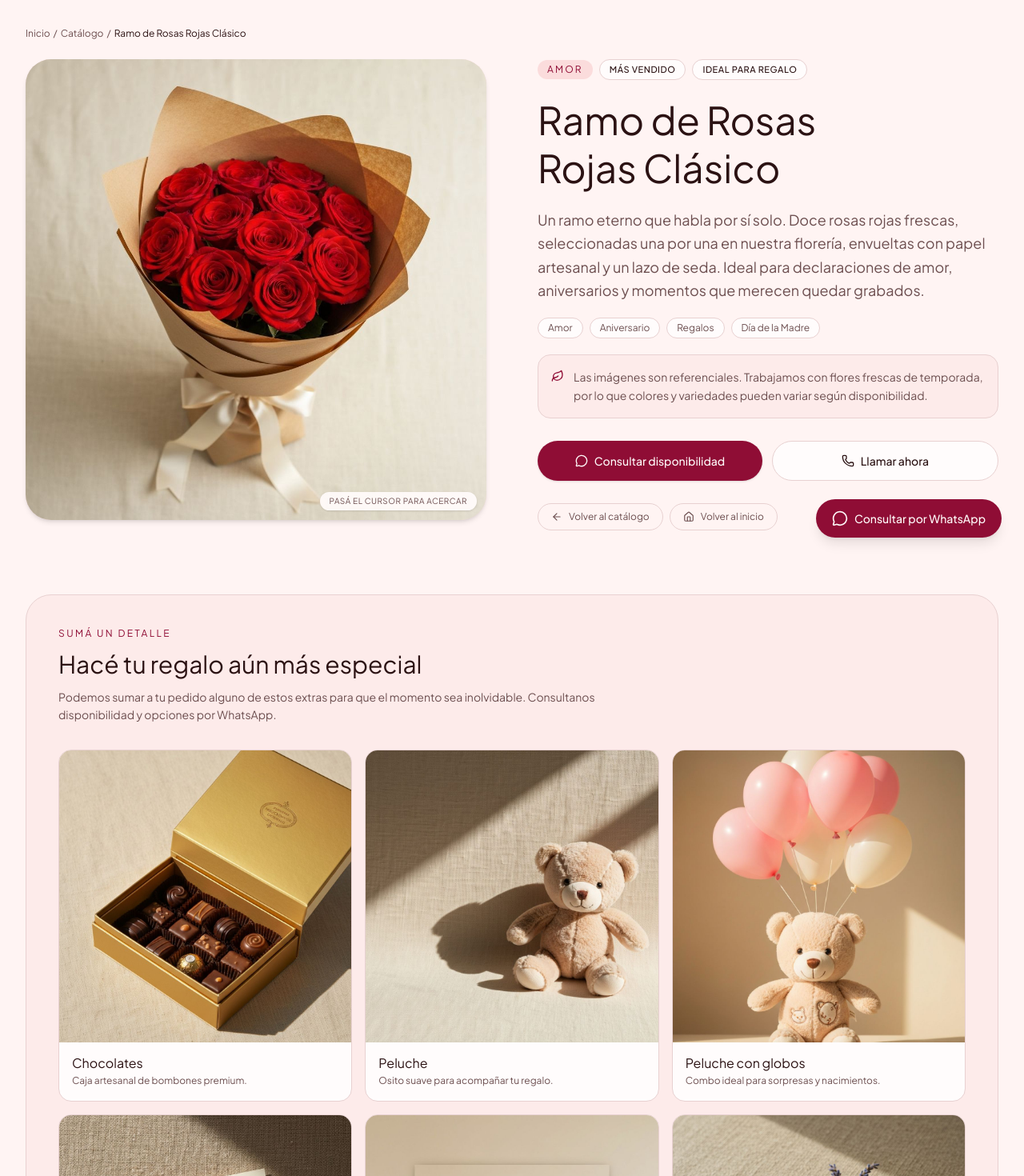
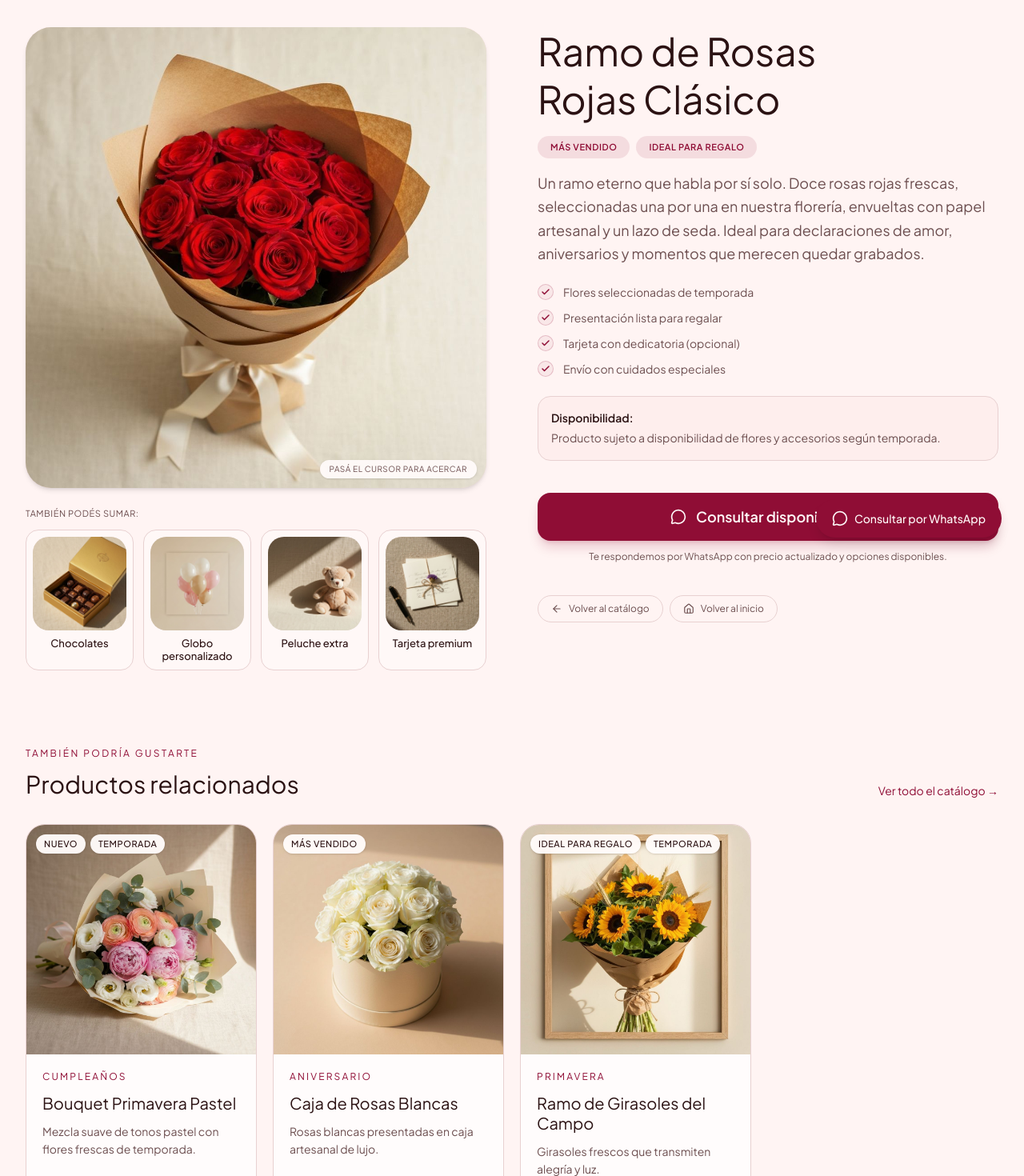
Before and after one commit to valenciafacundo/floreria-la-rosa, a Next.js app: page /productos/ramo-rosas-rojas-clasico in a window 1280 px wide. Shown: the part 100-1570 px from the top of the page at 80% size. Built offline with nearby package versions, Linux system fonts and the light colour scheme; a web font is replaced by a local one.

Commit message:
Eliminar el componente ExtrasSection y agregar ProductExtrasInline para mostrar opciones de extras en línea en ProductDetail

```diff
--- a/components/extras-section/extras-section.tsx
+++ /dev/null
@@ -1,98 +0,0 @@
-import Image from 'next/image'
-import { MessageCircle } from 'lucide-react'
-import { whatsappForProduct } from '@/helpers/whatsapp'
-
-const extras = [
-  {
-    label: 'Chocolates',
-    description: 'Caja artesanal de bombones premium.',
-    image: '/extras/chocolates.jpg',
-    alt: 'Caja de chocolates artesanales premium en estuche dorado y crema',
-  },
-  {
-    label: 'Peluche',
-    description: 'Osito suave para acompañar tu regalo.',
-    image: '/extras/peluche.jpg',
-    alt: 'Osito de peluche suave color beige sobre fondo crema',
-  },
-  {
-    label: 'Peluche con globos',
-    description: 'Combo ideal para sorpresas y nacimientos.',
-    image: '/extras/peluche-globos.jpg',
-    alt: 'Osito de peluche sosteniendo globos pastel rosados y crema',
-  },
-  {
-    label: 'Tarjeta personalizada',
-    description: 'Escribimos tu mensaje a mano con caligrafía.',
-    image: '/extras/tarjeta.jpg',
-    alt: 'Tarjeta artesanal color crema con caligrafía cursiva y flor seca',
-  },
-  {
-    label: 'Globos',
-    description: 'Bouquet de globos en tonos a elección.',
-    image: '/extras/globos.jpg',
-    alt: 'Conjunto de globos de helio en tonos pastel crema y rosado',
-  },
-  {
-    label: 'Mensaje personalizado',
-    description: 'Etiqueta con tu dedicatoria al ramo.',
-    image: '/extras/mensaje.jpg',
-    alt: 'Etiqueta de papel atada con hilo a una rama de lavanda seca',
-  },
-]
-
-interface ExtrasSectionProps {
-  productName: string
-}
-
-export function ExtrasSection({ productName }: ExtrasSectionProps) {
-  return (
-    <section className="rounded-[2rem] border border-border bg-secondary/40 p-6 md:p-10">
-      <div className="max-w-2xl">
-        <p className="text-xs uppercase tracking-[0.2em] text-primary">Sumá un detalle</p>
-        <h2 className="mt-3 font-serif text-2xl md:text-3xl">
-          Hacé tu regalo aún más especial
-        </h2>
-        <p className="mt-3 text-sm leading-relaxed text-muted-foreground">
-          Podemos sumar a tu pedido alguno de estos extras para que el momento sea
-          inolvidable. Consultanos disponibilidad y opciones por WhatsApp.
-        </p>
-      </div>
-
-      <ul className="mt-8 grid grid-cols-2 gap-3 md:grid-cols-3 md:gap-4">
-        {extras.map(({ label, description, image, alt }) => (
-          <li
-            key={label}
-            className="group overflow-hidden rounded-2xl border border-border bg-card transition-all hover:-translate-y-1 hover:border-primary/40 hover:shadow-md"
-          >
-            <div className="relative aspect-square w-full overflow-hidden bg-muted">
-              <Image
-                src={image || '/placeholder.svg'}
-                alt={alt}
-                fill
-                sizes="(max-width: 768px) 50vw, (max-width: 1024px) 33vw, 25vw"
-                className="object-cover transition-transform duration-500 group-hover:scale-105"
-              />
-            </div>
-            <div className="p-3 md:p-4">
-              <p className="font-serif text-sm leading-tight md:text-base">{label}</p>
-              <p className="mt-1 hidden text-xs leading-snug text-muted-foreground md:block">
-                {description}
-              </p>
-            </div>
-          </li>
-        ))}
-      </ul>
-
-      <a
-        href={whatsappForProduct(productName)}
-        target="_blank"
-        rel="noopener noreferrer"
-        className="mt-8 inline-flex items-center gap-2 rounded-full bg-primary px-6 py-3 text-sm font-medium text-primary-foreground shadow-sm transition-all hover:scale-[1.02] hover:bg-primary/90"
-      >
-        <MessageCircle className="h-4 w-4" aria-hidden="true" />
-        Consultar extras por WhatsApp
-      </a>
-    </section>
-  )
-}
--- a/components/product-detail/product-detail.tsx
+++ b/components/product-detail/product-detail.tsx
@@ -1,5 +1,12 @@
 import Link from "next/link";
-import { MessageCircle, Phone, ArrowLeft, Home, Leaf } from "lucide-react";
+import {
+  MessageCircle,
+  Phone,
+  ArrowLeft,
+  Home,
+  Leaf,
+  Check,
+} from "lucide-react";
 import { type Product, badgeLabels } from "@/data/products";
 import { whatsappForProduct, PHONE_HREF } from "@/helpers/whatsapp";
 import {
@@ -7,9 +14,9 @@ import {
   getPrimaryOccasion,
   getRelatedProducts,
 } from "@/helpers/products";
-import { ExtrasSection } from "@/components/extras-section/extras-section";
 import { ProductGrid } from "@/components/product-grid/product-grid";
 import { ProductImageZoom } from "@/components/product-detail/product-image-zoom";
+import { ProductExtrasInline } from "@/components/product-detail/product-extras-inline";
 
 interface ProductDetailProps {
   product: Product;
@@ -21,99 +28,81 @@ export function ProductDetail({ product }: ProductDetailProps) {
   return (
     <article className="bg-background">
       <div className="mx-auto max-w-7xl px-4 pb-16 pt-8 md:px-8 md:pb-24 md:pt-12">
-        <nav
-          aria-label="Migas de pan"
-          className="mb-6 text-xs text-muted-foreground"
-        >
-          <ol className="flex flex-wrap items-center gap-1">
-            <li>
-              <Link href="/" className="hover:text-primary">
-                Inicio
-              </Link>
-            </li>
-            <li aria-hidden="true">/</li>
-            <li>
-              <Link href="/#catalogo" className="hover:text-primary">
-                Catálogo
-              </Link>
-            </li>
-            <li aria-hidden="true">/</li>
-            <li className="text-foreground">{product.name}</li>
-          </ol>
-        </nav>
-
         <div className="grid gap-10 md:grid-cols-2 md:gap-12 lg:gap-16">
+          <div className="flex flex-col">
             <ProductImageZoom
               src={product.image}
               alt={`${product.name} - ${product.shortDescription}`}
             />
+            {!product.isCondolence && <ProductExtrasInline />}
+          </div>
 
-          <div className="flex flex-col gap-5">
+          <div className="flex flex-col gap-6">
+            <div className="flex flex-col gap-4">
+              <h1 className="text-balance font-serif text-3xl leading-tight md:text-4xl lg:text-5xl">
+                {product.name}
+              </h1>
+
               <div className="flex flex-wrap items-center gap-2">
-              <span className="rounded-full bg-secondary px-3 py-1 text-xs uppercase tracking-[0.18em] text-primary">
-                {getOccasionLabel(getPrimaryOccasion(product))}
-              </span>
                 {product.badges.map((badge) => (
                   <span
                     key={badge}
-                  className="rounded-full border border-border bg-card px-3 py-1 text-[11px] font-medium uppercase tracking-wider"
+                    className="rounded-full bg-primary/10 px-4 py-1.5 text-[11px] font-semibold uppercase tracking-wider text-primary"
                   >
                     {badgeLabels[badge]}
                   </span>
                 ))}
               </div>
 
-            <h1 className="text-balance font-serif text-3xl leading-tight md:text-4xl lg:text-5xl">
-              {product.name}
-            </h1>
-
               <p className="text-pretty leading-relaxed text-muted-foreground md:text-lg">
                 {product.description}
               </p>
 
-            <div className="flex flex-wrap gap-2 text-xs text-muted-foreground">
-              {product.occasions.map((occasion) => (
-                <span
-                  key={occasion}
-                  className="rounded-full border border-border bg-card px-3 py-1"
+              {product.features && (
+                <ul className="mt-2 space-y-3">
+                  {product.features.map((feature, i) => (
+                    <li
+                      key={i}
+                      className="flex items-center gap-3 text-sm text-muted-foreground"
                     >
-                  {getOccasionLabel(occasion)}
-                </span>
+                      <div className="flex h-5 w-5 items-center justify-center rounded-full border border-primary/20 bg-primary/5">
+                        <Check
+                          className="h-3 w-3 text-primary"
+                          strokeWidth={3}
+                        />
+                      </div>
+                      {feature}
+                    </li>
                   ))}
+                </ul>
+              )}
             </div>
 
-            <div className="flex items-start gap-3 rounded-2xl border border-border bg-secondary/40 p-4 text-sm leading-relaxed text-muted-foreground">
-              <Leaf
-                className="mt-0.5 h-4 w-4 flex-none text-primary"
-                aria-hidden="true"
-              />
-              <p>
-                {product.isCondolence
-                  ? "Coordinamos la entrega directa al velatorio o domicilio con la sobriedad y respeto que el momento merece."
-                  : "Las imágenes son referenciales. Trabajamos con flores frescas de temporada, por lo que colores y variedades pueden variar según disponibilidad."}
+            <div className="rounded-2xl border border-border bg-secondary/30 p-4 text-sm">
+              <p className="font-semibold text-foreground">Disponibilidad:</p>
+              <p className="mt-1 leading-relaxed text-muted-foreground">
+                Producto sujeto a disponibilidad de flores y accesorios según
+                temporada.
               </p>
             </div>
 
-            <div className="mt-2 flex flex-col gap-3 sm:flex-row">
+            <div className="mt-4 flex flex-col gap-3">
               <a
                 href={whatsappForProduct(product.name)}
                 target="_blank"
                 rel="noopener noreferrer"
-                className="inline-flex flex-1 items-center justify-center gap-2 rounded-full bg-primary px-6 py-3.5 text-sm font-medium text-primary-foreground shadow-sm transition-all hover:scale-[1.02] hover:bg-primary/90"
+                className="inline-flex w-full items-center justify-center gap-3 rounded-2xl bg-primary px-8 py-4 text-base font-semibold text-primary-foreground shadow-lg shadow-primary/20 transition-all hover:scale-[1.01] hover:bg-primary/90 md:text-lg"
               >
-                <MessageCircle className="h-4 w-4" aria-hidden="true" />
+                <MessageCircle className="h-5 w-5" aria-hidden="true" />
                 Consultar disponibilidad
               </a>
-              <a
-                href={PHONE_HREF}
-                className="inline-flex flex-1 items-center justify-center gap-2 rounded-full border border-border bg-card px-6 py-3.5 text-sm font-medium text-foreground transition-colors hover:border-primary/40 hover:text-primary"
-              >
-                <Phone className="h-4 w-4" aria-hidden="true" />
-                Llamar ahora
-              </a>
+              <p className="text-center text-xs text-muted-foreground">
+                Te respondemos por WhatsApp con precio actualizado y opciones
+                disponibles.
+              </p>
             </div>
 
-            <div className="mt-2 flex flex-wrap gap-2">
+            <div className="mt-4 flex flex-wrap gap-2">
               <Link
                 href="/#catalogo"
                 className="inline-flex items-center gap-2 rounded-full border border-border bg-background px-4 py-2 text-xs text-muted-foreground transition-colors hover:border-primary/40 hover:text-primary"
@@ -131,12 +120,6 @@ export function ProductDetail({ product }: ProductDetailProps) {
             </div>
           </div>
         </div>
-
-        {!product.isCondolence && (
-          <div className="mt-16 md:mt-20">
-            <ExtrasSection productName={product.name} />
-          </div>
-        )}
 
         {related.length > 0 && (
           <div className="mt-16 md:mt-24">
--- /dev/null
+++ b/components/product-detail/product-extras-inline.tsx
@@ -0,0 +1,52 @@
+import Image from "next/image";
+
+const inlineExtras = [
+  {
+    label: "Chocolates",
+    description: "+ detalle dulce",
+    image: "/extras/chocolates.jpg",
+  },
+  {
+    label: "Globo personalizado",
+    description: "Con tu mensaje",
+    image: "/extras/globos.jpg",
+  },
+  {
+    label: "Peluche extra",
+    description: "Más ternura",
+    image: "/extras/peluche.jpg",
+  },
+  {
+    label: "Tarjeta premium",
+    description: "Dedicatoria especial",
+    image: "/extras/tarjeta.jpg",
+  },
+];
+
+export function ProductExtrasInline() {
+  return (
+    <div className="mt-6">
+      <p className="text-[11px] uppercase tracking-wider text-muted-foreground mb-3">También podés sumar:</p>
+      <div className="grid grid-cols-2 gap-3 sm:grid-cols-4">
+        {inlineExtras.map((extra) => (
+          <div
+            key={extra.label}
+            className="group flex flex-col rounded-2xl border border-border bg-card/50 p-2 transition-all hover:border-primary/20 hover:bg-card hover:shadow-sm"
+          >
+            <div className="relative aspect-square w-full overflow-hidden rounded-xl bg-muted">
+              <Image
+                src={extra.image}
+                alt={extra.label}
+                fill
+                className="object-cover transition-transform duration-300 group-hover:scale-105"
+              />
+            </div>
+            <div className="mt-2 px-1 text-center">
+              <p className="text-[13px] font-medium leading-tight">{extra.label}</p>
+            </div>
+          </div>
+        ))}
+      </div>
+    </div>
+  );
+}
--- a/data/products.ts
+++ b/data/products.ts
@@ -26,6 +26,7 @@ export interface Product {
   image: string
   badges: ProductBadge[]
   isCondolence?: boolean
+  features?: string[]
 }
 
 export const occasions: { value: ProductOccasion | 'todos'; label: string }[] = [
@@ -61,6 +62,12 @@ export const products: Product[] = [
       'Un ramo eterno que habla por sí solo. Doce rosas rojas frescas, seleccionadas una por una en nuestra florería, envueltas con papel artesanal y un lazo de seda. Ideal para declaraciones de amor, aniversarios y momentos que merecen quedar grabados.',
     image: '/products/ramo-rosas-rojas.jpg',
     badges: ['mas-vendido', 'ideal-regalo'],
+    features: [
+      'Flores seleccionadas de temporada',
+      'Presentación lista para regalar',
+      'Tarjeta con dedicatoria (opcional)',
+      'Envío con cuidados especiales',
+    ],
   },
   {
     slug: 'bouquet-primavera-pastel',
@@ -73,6 +80,12 @@ export const products: Product[] = [
       'Un bouquet luminoso con peonías, lisianthus y rosas en tonos rosados, durazno y crema. Perfecto para cumpleaños, celebraciones especiales o simplemente para alegrar el día de alguien que querés mucho.',
     image: '/products/bouquet-primavera.jpg',
     badges: ['nuevo', 'temporada'],
+    features: [
+      'Flores frescas de estación',
+      'Combinación de tonos pastel',
+      'Presentación lista para regalar',
+      'Tarjeta con dedicatoria (opcional)',
+    ],
   },
   {
     slug: 'caja-rosas-blancas-eternas',
@@ -84,6 +97,12 @@ export const products: Product[] = [
       'Elegancia pura. Una caja artesanal con rosas blancas frescas, perfectas para aniversarios, propuestas y momentos elegantes. Cada rosa es seleccionada por su forma y frescura.',
     image: '/products/caja-rosas-blancas.jpg',
     badges: ['mas-vendido'],
+    features: [
+      'Rosas blancas premium',
+      'Caja artesanal de lujo',
+      'Presentación lista para regalar',
+      'Tarjeta con dedicatoria (opcional)',
+    ],
   },
   {
     slug: 'ramo-girasoles-campo',
@@ -95,6 +114,12 @@ export const products: Product[] = [
       'Girasoles seleccionados acompañados de follaje verde fresco. Un ramo que regala sonrisas y transmite la calidez del sol en cada flor. Ideal para cumpleaños y momentos felices.',
     image: '/products/ramo-girasoles.jpg',
     badges: ['ideal-regalo', 'temporada'],
+    features: [
+      'Girasoles seleccionados',
+      'Follaje verde fresco',
+      'Presentación artesanal',
+      'Tarjeta con dedicatoria (opcional)',
+    ],
   },
   {
     slug: 'arreglo-bebe-nina',
@@ -107,6 +132,12 @@ export const products: Product[] = [
       'Un arreglo dulce y delicado en tonos rosa pálido y blanco, pensado para dar la bienvenida a una nueva vida. Incluye rosas, gypsophila y un toque artesanal único.',
     image: '/products/arreglo-bebe-nina.jpg',
     badges: ['ideal-regalo'],
+    features: [
+      'Flores en tonos rosados',
+      'Arreglo dulce y delicado',
+      'Ideal para nacimientos',
+      'Tarjeta con dedicatoria incluida',
+    ],
   },
   {
     slug: 'arreglo-bebe-nino',
@@ -119,6 +150,12 @@ export const products: Product[] = [
       'Arreglo en tonos celestes y blancos con rosas, lisianthus y follaje fresco. Una manera cálida y artesanal de saludar a la nueva familia.',
     image: '/products/arreglo-bebe-nino.jpg',
     badges: ['ideal-regalo'],
+    features: [
+      'Flores en tonos celestes',
+      'Arreglo artesanal premium',
+      'Ideal para recién nacidos',
+      'Tarjeta con dedicatoria incluida',
+    ],
   },
   {
     slug: 'ramo-tulipanes-mixtos',
@@ -131,6 +168,12 @@ export const products: Product[] = [
       'Tulipanes holandeses frescos en una mezcla cuidadosamente elegida de colores que transmiten elegancia y modernidad. Una opción versátil para cualquier celebración.',
     image: '/products/ramo-tulipanes.jpg',
     badges: ['nuevo', 'temporada'],
+    features: [
+      'Tulipanes holandeses frescos',
+      'Variedad de colores vibrantes',
+      'Elegancia y modernidad',
+      'Presentación de lujo',
+    ],
   },
   {
     slug: 'ramo-peonias-rosadas',
@@ -143,6 +186,12 @@ export const products: Product[] = [
       'Peonías frescas en su mejor momento, símbolo de romance y prosperidad. Un ramo voluminoso, suave y profundamente romántico. Disponible solo en temporada.',
     image: '/products/ramo-peonias.jpg',
     badges: ['temporada', 'ideal-regalo'],
+    features: [
+      'Peonías frescas de temporada',
+      'Ramo voluminoso y romántico',
+      'Símbolo de prosperidad',
+      'Disponibilidad limitada',
+    ],
   },
   {
     slug: 'corona-condolencias-blanca',
@@ -194,5 +243,11 @@ export const products: Product[] = [
       'Una mezcla cálida con rosas durazno, ranunculus y follaje otoñal. Ideal para regalar en cualquier momento del año, transmite calidez y agradecimiento.',
     image: '/products/ramo-otono.jpg',
     badges: ['nuevo', 'temporada'],
+    features: [
+      'Mezcla cálida de temporada',
+      'Rosas durazno y ranunculus',
+      'Follaje otoñal seleccionado',
+      'Regalo ideal para agradecer',
+    ],
   },
 ]
```
Lines whose indentation alone changed are shown as unchanged.
